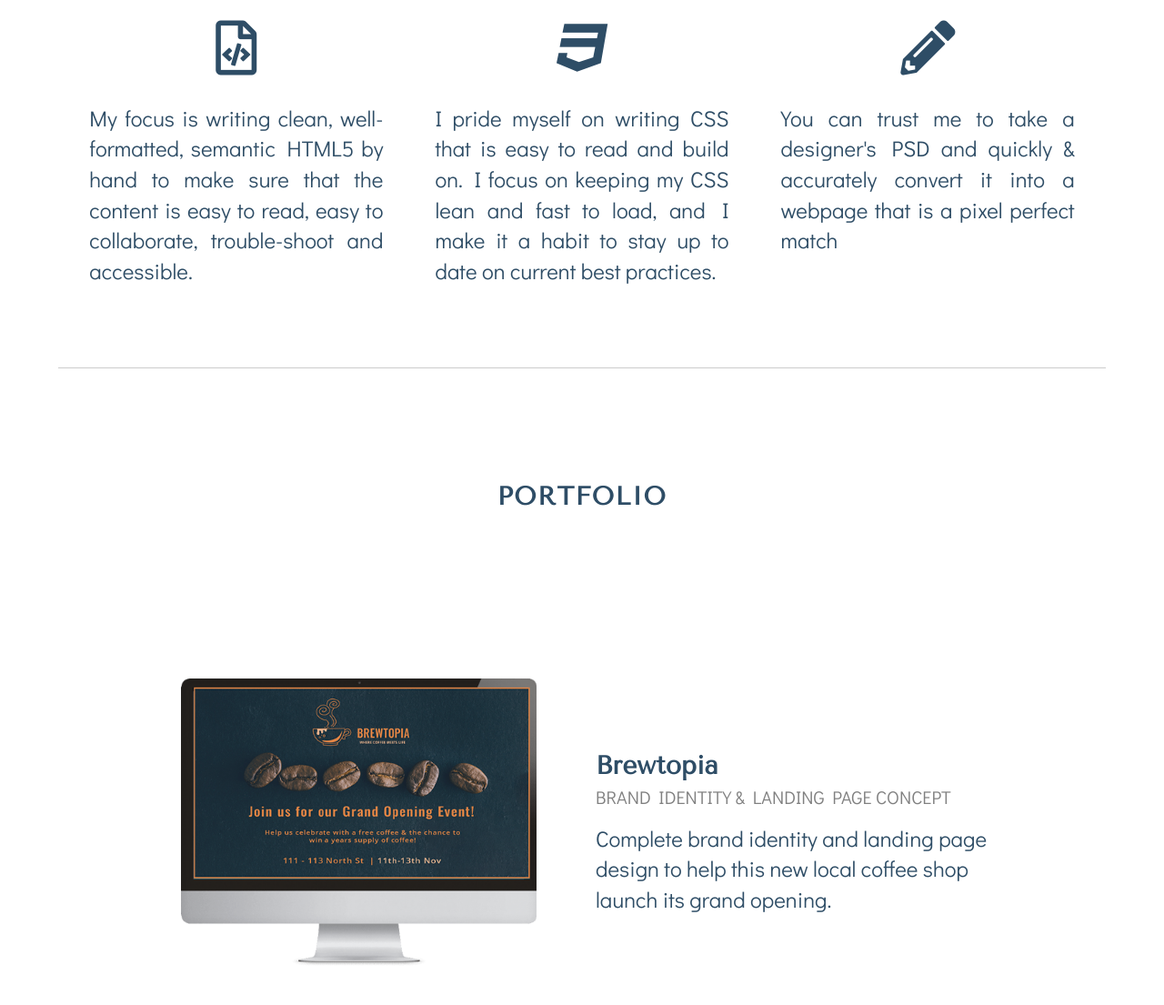
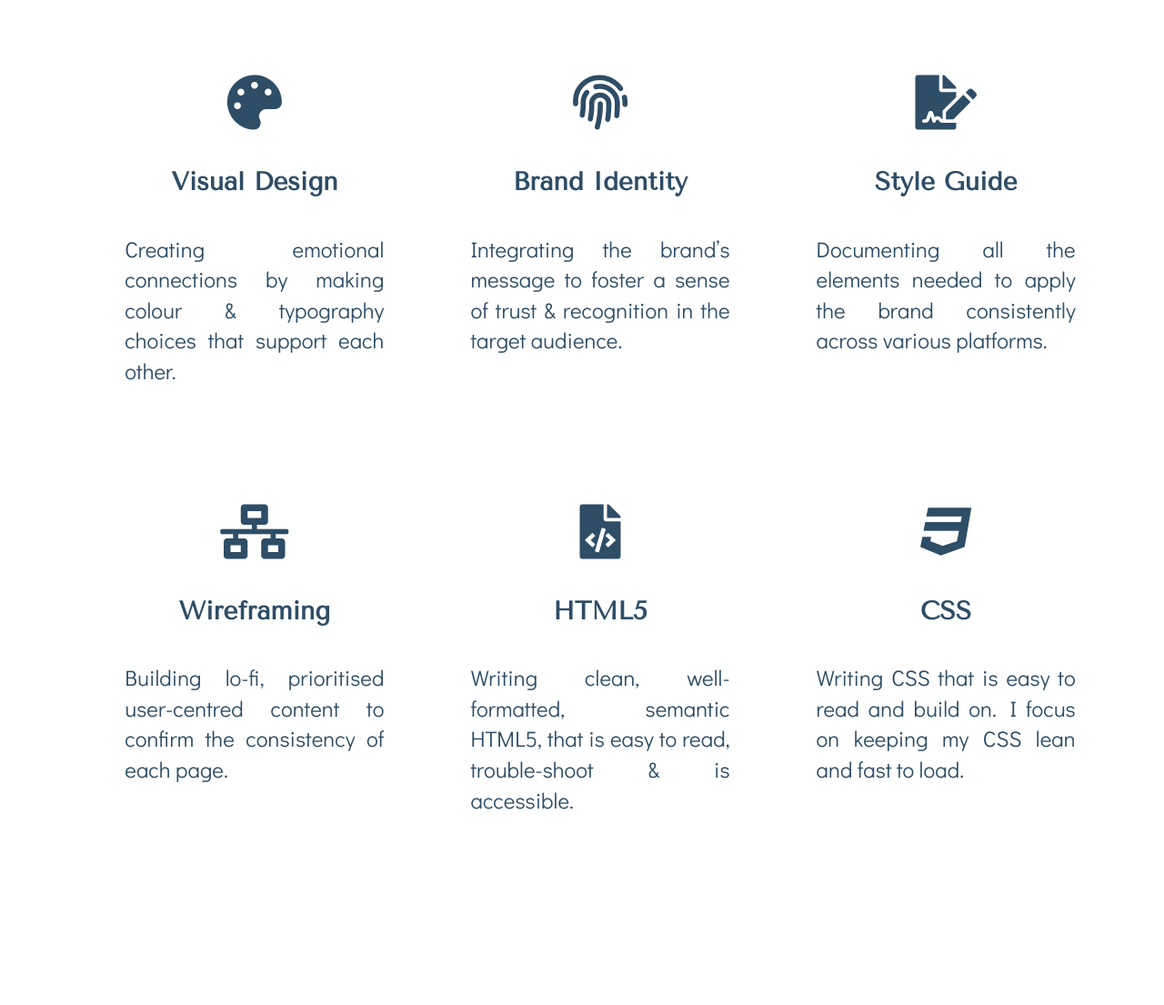
Before and after one commit to sjohns-cru/Sheena-Andrews, a website: page index.html in a window 1280 px wide. Shown: the part 1629-2734 px from the top of the page at 91% size. Drawn offline with nearby package versions, Linux system fonts and the light colour scheme; files that its build step writes are made by us from their sources.

Commit message:
Updates to skills area

```diff
--- a/css/main.css
+++ b/css/main.css
@@ -269,7 +269,7 @@
 .about .about-text {
   width: 75%;
   text-align: justify;
-  padding-bottom: 60px;
+  padding-bottom: 30px;
 }
 
 /*Skills Area*/
@@ -306,18 +306,29 @@
   padding-top: 20px;
 }
 
+.skill-title {
+  display: flex;
+  justify-content: center;
+  align-items: center;
+  flex-flow: row wrap;
+  margin: 0;
+  padding: 0 20px;
+  width: 100%;
+}
+
 .skills-area .content-wrapper .skill-text {
   display: flex;
   justify-content: center;
   align-items: center;
   flex-flow: row wrap;
+  padding-bottom: 30px;
   width: 75%;
-  padding: 30px 0;
 }
 
 .skills-area .content-wrapper .skill-text p {
   text-align: justify;
 }
+
 /*Portfolio*/
 
 .portfolio {
@@ -710,16 +721,17 @@
 .skills-area .content-wrapper {
   align-items: flex-start;
   padding-top: 0;
-  padding-bottom: 60px;
+  padding-bottom: 100px;
 }
 
 .skills-area .content-wrapper .skill {
   flex-flow: column wrap;
-  width: 33%;
+  width: 45%;
+  padding-bottom: 40px;
 }
 
 .skills-area .content-wrapper .skill-text {
-  width: 85%;
+  width: 75%;
 }
 
 /* Portfolio */
@@ -852,6 +864,17 @@
   display: ;
 }
 
+/*Skills Area*/
+.skills-area .content-wrapper .skill {
+  flex-flow: column wrap;
+  width: 33%;
+  padding-bottom: 80px;
+}
+
+.skills-area .content-wrapper {
+  padding-top: 60px;
+}
+
 /*Portfolio*/
 .portfolio .content-wrapper .portfolio-one, .portfolio-two, .portfolio-three, .portfolio-four {
   width: 100%;
--- a/index.html
+++ b/index.html
@@ -77,10 +77,61 @@
 
         <div class="skill">
           <div class="skill-icon">
-            <i class="far fa-file-code"></i>
+            <i class="fas fa-palette"></i>
+          </div>
+          <div class="skill-title">
+            <h4>Visual Design</h4>
           </div>
           <div class="skill-text">
-            <p>My focus is writing clean, well-formatted, semantic HTML5 by hand to make sure that the content is easy to read, easy to collaborate, trouble-shoot and accessible.</p>
+            <p>Creating emotional connections by making colour & typography choices that support each other.</p>
+          </div>
+        </div>
+
+        <div class="skill">
+          <div class="skill-icon">
+            <i class="fas fa-fingerprint"></i>
+          </div>
+          <div class="skill-title">
+            <h4>Brand Identity</h4>
+          </div>
+          <div class="skill-text">
+            <p>Integrating the brand’s message to foster a sense of trust & recognition in the target audience.</p>
+          </div>
+        </div>
+
+        <div class="skill">
+          <div class="skill-icon">
+            <i class="fas fa-file-signature"></i>
+          </div>
+          <div class="skill-title">
+            <h4>Style Guide</h4>
+          </div>
+          <div class="skill-text">
+            <p>Documenting all the elements needed to apply the brand consistently across various platforms.</p>
+          </div>
+        </div>
+
+        <div class="skill">
+          <div class="skill-icon">
+            <i class="fas fa-network-wired"></i>
+          </div>
+          <div class="skill-title">
+            <h4>Wireframing</h4>
+          </div>
+          <div class="skill-text">
+            <p>Building lo-fi, prioritised user-centred content to confirm the consistency of each page.</p>
+          </div>
+        </div>
+
+        <div class="skill">
+          <div class="skill-icon">
+            <i class="fas fa-file-code"></i>
+          </div>
+          <div class="skill-title">
+            <h4>HTML5</h4>
+          </div>
+          <div class="skill-text">
+            <p>Writing clean, well-formatted, semantic HTML5, that is easy to read, trouble-shoot & is accessible.</p>
           </div>
         </div>
 
@@ -88,17 +139,11 @@
           <div class="skill-icon">
             <i class="fab fa-css3"></i>
           </div>
-          <div class="skill-text">
-            <p>I pride myself on writing CSS that is easy to read and build on. I focus on keeping my CSS lean and fast to load, and I make it a habit to stay up to date on current best practices.</p>
-          </div>
-        </div>
-
-        <div class="skill">
-          <div class="skill-icon">
-            <i class="fas fa-pencil-alt"></i>
+          <div class="skill-title">
+            <h4>CSS</h4>
           </div>
           <div class="skill-text">
-            <p>You can trust me to take a designer's PSD and quickly & accurately convert it into a webpage that is a pixel perfect match</p>
+            <p>Writing CSS that is easy to read and build on. I focus on keeping my CSS lean and fast to load.</p>
           </div>
         </div>
 
```
